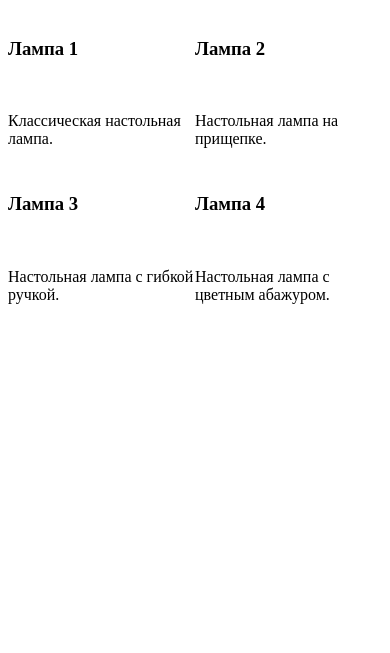
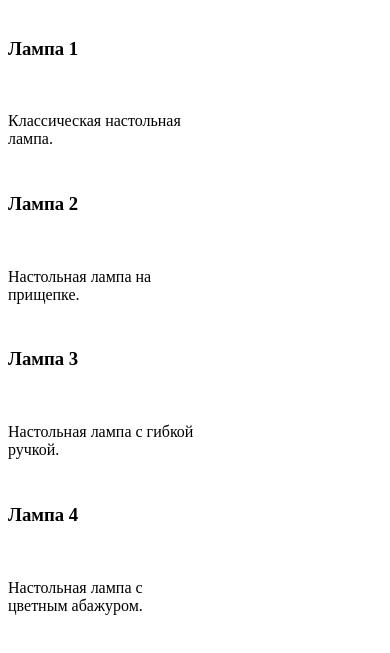
Before and after one commit to Vova0211/hexlet-js, a plain HTML site: page index.html in a window 390 px wide. Shown: the part 61-714 px from the top of the page. Drawn offline with Linux system fonts and the light colour scheme.

Commit message:
tochno last commit

```diff
--- a/styles/default.css
+++ b/styles/default.css
@@ -8,6 +8,7 @@
 
 .card {
   justify-content: center;
+  max-width: 500px;
 }
 
 .card:nth-child(1) {
@@ -30,10 +31,29 @@
   grid-row: 2 / span 1;
 }
 
-@media (max-width: 770px) {
+@media (max-width: 900px) {
   .board {
     display: grid;
-    grid-template-columns: repeat(1fr, 4);
+    grid-template-rows: repeat(1fr, 4);
     justify-content: space-around;
   }
+  .card:nth-child(1) {
+    grid-column: 1 / span 1;
+    grid-row: 1 / span 1;
+  }
+
+  .card:nth-child(2) {
+    grid-column: 1 / span 1;
+    grid-row: 2 / span 1;
+  }
+
+  .card:nth-child(3) {
+    grid-column: 1 / span 1;
+    grid-row: 3 / span 1;
+  }
+
+  .card:nth-child(4) {
+    grid-column: 1 / span 1;
+    grid-row: 4 / span 1;
+  }
 }
```
